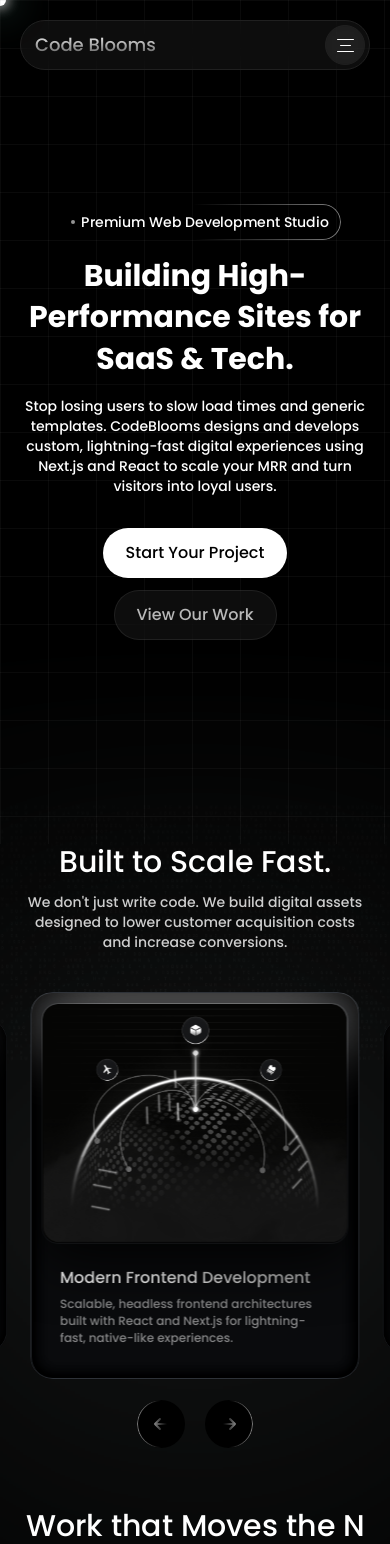
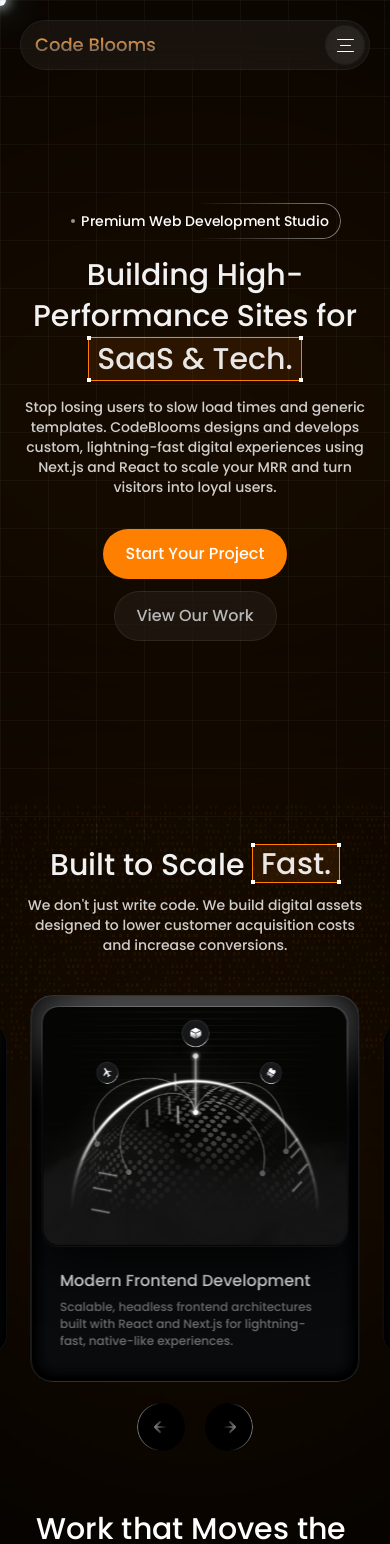
Before and after one commit to Coder-Aman-868/codeblooms-dark, a Next.js app: page / in a window 390 px wide. Shown: the top 1544 px of the page. Built offline with nearby package versions, Linux system fonts and the light colour scheme.

Commit message:
feat: enhance UI components with new HighlightLabel, update styles, and improve responsiveness

```diff
--- a/app/globals.css
+++ b/app/globals.css
@@ -7,9 +7,12 @@
   --primary-color: transparent;
   --primary-color-rgb: 255, 255, 255;
   --color-primary: var(--primary-color);
+  --color-secondary: #ff8000;
   --cursor-x: 50vw;
   --cursor-y: 50vh;
 }
+
+@theme {}
 
 * {
   padding: auto;
@@ -23,11 +26,9 @@
   background-color: #000;
   background-image:
     conic-gradient(from 270deg at bottom 1px right 1px, #000 25%, transparent 0),
-    radial-gradient(
-      280px at var(--cursor-x) var(--cursor-y),
-      rgba(126, 244, 221, 0.12),
-      transparent 70%
-    );
+    radial-gradient(350px at var(--cursor-x) var(--cursor-y),
+      #ff80005e,
+      transparent 70%);
   background-repeat: repeat, no-repeat;
   background-size: 48px 48px, 100% 100%;
   background-attachment: fixed;
@@ -41,8 +42,8 @@
   pointer-events: none;
   z-index: 0;
   background-image:
-    linear-gradient(to right, rgba(255,255,255,0.04) 1px, transparent 1px),
-    linear-gradient(to bottom,  rgba(255,255,255,0.04) 1px, transparent 1px);
+    linear-gradient(to right, rgba(255, 255, 255, 0.04) 1px, transparent 1px),
+    linear-gradient(to bottom, rgba(255, 255, 255, 0.04) 1px, transparent 1px);
   background-size: 48px 48px;
 }
 
@@ -209,11 +210,35 @@
   pointer-events: none !important;
   padding: 1px;
   background: linear-gradient(90.03deg, rgba(255, 255, 255, 0.5) 0.02%, rgba(153, 153, 153, 0) 50.18%);
-
   mask:
     linear-gradient(#000 0 0) content-box,
     linear-gradient(#000 0 0);
   mask-composite: exclude;
+  transition: all 0.4s linear !important;
+}
+
+.slider-buttons::after {
+  opacity: 0;
+  content: "";
+  position: absolute;
+  inset: 0;
+  border-radius: 999px;
+  pointer-events: none !important;
+  padding: 1px;
+  background: linear-gradient(90.03deg, #ff8000 0.02%, rgba(153, 153, 153, 0) 50.18%);
+  mask:
+    linear-gradient(#000 0 0) content-box,
+    linear-gradient(#000 0 0);
+  mask-composite: exclude;
+  transition: all 0.4s linear;
+}
+
+.slider-buttons:hover::after {
+  opacity: 1;
+}
+
+.slider-buttons:hover::before {
+  opacity: 0;
 }
 
 .back-to-top-button {
@@ -643,7 +668,7 @@
 }
 
 /* ---- Active card state ---- */
-.testimonial-radio:checked + .testimonial-card {
+.testimonial-radio:checked+.testimonial-card {
   --data-opacity: 1;
   --card-events: auto;
   z-index: 10 !important;
@@ -652,7 +677,7 @@
 }
 
 /* Reveal animation on active image */
-.testimonial-radio:checked + .testimonial-card > .testimonial-card-img-wrapper {
+.testimonial-radio:checked+.testimonial-card>.testimonial-card-img-wrapper {
   animation: testimonial-reveal-img calc(var(--duration) * 2) forwards;
 }
 
@@ -664,38 +689,62 @@
 }
 
 /* ---- Straighten animations per radio ---- */
-.testimonial-radio:nth-of-type(1):checked + .testimonial-card ~ .testimonial-card > .testimonial-card-img-wrapper {
+.testimonial-radio:nth-of-type(1):checked+.testimonial-card~.testimonial-card>.testimonial-card-img-wrapper {
   animation: testimonial-straighten-1 calc(var(--duration) * 2) forwards;
   animation-timing-function: var(--img-easing);
 }
-.testimonial-card:has(~ .testimonial-radio:nth-of-type(2):checked) > .testimonial-card-img-wrapper,
-.testimonial-radio:nth-of-type(2):checked + .testimonial-card ~ .testimonial-card > .testimonial-card-img-wrapper {
+
+.testimonial-card:has(~ .testimonial-radio:nth-of-type(2):checked)>.testimonial-card-img-wrapper,
+.testimonial-radio:nth-of-type(2):checked+.testimonial-card~.testimonial-card>.testimonial-card-img-wrapper {
   animation: testimonial-straighten-2 calc(var(--duration) * 2) forwards;
   animation-timing-function: var(--img-easing);
 }
-.testimonial-card:has(~ .testimonial-radio:nth-of-type(3):checked) > .testimonial-card-img-wrapper,
-.testimonial-radio:nth-of-type(3):checked + .testimonial-card ~ .testimonial-card > .testimonial-card-img-wrapper {
+
+.testimonial-card:has(~ .testimonial-radio:nth-of-type(3):checked)>.testimonial-card-img-wrapper,
+.testimonial-radio:nth-of-type(3):checked+.testimonial-card~.testimonial-card>.testimonial-card-img-wrapper {
   animation: testimonial-straighten-3 calc(var(--duration) * 2) forwards;
   animation-timing-function: var(--img-easing);
 }
-.testimonial-card:has(~ .testimonial-radio:nth-of-type(4):checked) > .testimonial-card-img-wrapper,
-.testimonial-radio:nth-of-type(4):checked + .testimonial-card ~ .testimonial-card > .testimonial-card-img-wrapper {
+
+.testimonial-card:has(~ .testimonial-radio:nth-of-type(4):checked)>.testimonial-card-img-wrapper,
+.testimonial-radio:nth-of-type(4):checked+.testimonial-card~.testimonial-card>.testimonial-card-img-wrapper {
   animation: testimonial-straighten-4 calc(var(--duration) * 2) forwards;
   animation-timing-function: var(--img-easing);
 }
 
-@keyframes testimonial-straighten-1 { 50% { --angle: 0deg; } }
-@keyframes testimonial-straighten-2 { 50% { --angle: 0deg; } }
-@keyframes testimonial-straighten-3 { 50% { --angle: 0deg; } }
-@keyframes testimonial-straighten-4 { 50% { --angle: 0deg; } }
+@keyframes testimonial-straighten-1 {
+  50% {
+    --angle: 0deg;
+  }
+}
+
+@keyframes testimonial-straighten-2 {
+  50% {
+    --angle: 0deg;
+  }
+}
+
+@keyframes testimonial-straighten-3 {
+  50% {
+    --angle: 0deg;
+  }
+}
+
+@keyframes testimonial-straighten-4 {
+  50% {
+    --angle: 0deg;
+  }
+}
 
 /* ---- Z-index stacking ---- */
 .testimonial-card:has(+ .testimonial-radio:checked) {
   z-index: 9;
 }
+
 .testimonial-card:has(+ .testimonial-radio + .testimonial-card + .testimonial-radio:checked) {
   z-index: 8;
 }
+
 .testimonial-card:has(+ .testimonial-radio + .testimonial-card + .testimonial-radio + .testimonial-card + .testimonial-radio:checked) {
   z-index: 7;
 }
--- a/app/page.tsx
+++ b/app/page.tsx
@@ -10,7 +10,7 @@
 export default function Home() {
   return (
     <>
-      <Hero badge="Premium Web Development Studio" heading="Building High-Performance <br class='sm:flex hidden' /> Sites for SaaS & Tech." para=" Stop losing users to slow load times and generic templates. CodeBlooms designs and develops custom, lightning-fast digital experiences using Next.js and React to scale your MRR and turn visitors into loyal users." btn1="Start Your Project" btn1Link="/start-project" btn2=" View Our Work" btn2Link="/portfolio" />
+      <Hero badge="Premium Web Development Studio" heading="Building High-Performance Sites for" headingClassName="max-w-[900px]" para=" Stop losing users to slow load times and generic templates. CodeBlooms designs and develops custom, lightning-fast digital experiences using Next.js and React to scale your MRR and turn visitors into loyal users." btn1="Start Your Project" btn1Link="/start-project" btn2=" View Our Work" btn2Link="/portfolio" highlightLabelText="SaaS & Tech." />
       <BuiltScale />
       <WorkNeedle />
       <Methodology />
--- a/components/common/Button.tsx
+++ b/components/common/Button.tsx
@@ -11,7 +11,7 @@
 
 const Button = ({ children, className, secondary = false, ref, type = "button", onClick }: Props) => {
     return (
-        <button ref={ref} type={type} onClick={onClick} className={`rounded-[999px] cursor-pointer group relative overflow-hidden py-4 px-5.5 text-base font-medium  leading-none transition-all duration-300 ease-in-out ${secondary ? "border border-white/8 bg-white/5 hover:bg-white/2 hover:border-white/50 backdrop-blur-[22px] text-[#B8B8B8]" : "text-black bg-white hover:bg-transparent hover:text-white border border-transparent hover:border-white"} ${className}`}>
+        <button ref={ref} type={type} onClick={onClick} className={`rounded-[999px] cursor-pointer group relative overflow-hidden py-4 px-5.5 text-base font-medium  leading-none transition-all duration-300 ease-in-out ${secondary ? "border border-white/8 bg-white/5 hover:bg-(--color-secondary)/2 hover:border-(--color-secondary)/50 backdrop-blur-[22px] text-[#B8B8B8] hover:text-(--color-secondary)/70" : "text-white bg-(--color-secondary) hover:bg-(--color-secondary)/20 hover:text-(--color-secondary) border border-transparent hover:border-(--color-secondary) "} ${className}`}>
             {children}
         </button>
     )
--- a/components/common/Heading.tsx
+++ b/components/common/Heading.tsx
@@ -1,8 +1,9 @@
 import React from 'react'
 import TextReveal from '../animations/TextReveal';
+import HighlightLabel from './HighlightLabel';
 
 interface Props {
-    children: React.ReactNode;
+    children: string;
     Tag?: 'h1' | 'h2' | 'h3' | 'h4' | 'h5' | 'h6'
     className?: string;
     ref?: React.RefObject<HTMLHeadingElement>;
@@ -11,12 +12,12 @@
 }
 
 const Heading = ({ children, Tag = 'h2', className, ref, dangerouslySetInnerHTML, animate }: Props) => {
-    const baseClass = `bg-[linear-gradient(90deg,#FFFFFF_30%,#B1B1B1_91.16%)] bg-clip-text text-transparent ${className}`;
-
+    const baseClass = `text-white/95 ${className}`;
+    console.log(children)
     if (animate) {
         return (
             <TextReveal Tag={Tag} className={baseClass}>
-                {children}
+                {children.split(' ').slice(0, -1).join(' ')} <HighlightLabel className='text-(--color-secondary)'>{children.split(' ').slice(-1)}</HighlightLabel>
             </TextReveal>
         );
     }
--- a/components/common/Hero.tsx
+++ b/components/common/Hero.tsx
@@ -2,6 +2,7 @@
 import Paragraph from './Paragraph'
 import Button from './Button'
 import Link from 'next/link'
+import HighlightLabel from './HighlightLabel';
 
 interface Props {
     badge?: string;
@@ -11,15 +12,18 @@
     btn1Link?: string;
     btn2?: string;
     btn2Link?: string;
+    highlightLabelText?: string;
+    headingClassName?: string;
 }
 
-const Hero = ({ badge, heading, para, btn1, btn1Link = "#", btn2, btn2Link = "#" }: Props) => {
+const Hero = ({ badge, heading, para, btn1, highlightLabelText, headingClassName, btn1Link = "#", btn2, btn2Link = "#" }: Props) => {
 
     return (
         <div className='min-h-screen flex justify-center relative lg:py-35 sm:py-30 py-23 px-4 overflow-x-clip'>
+            <div className="bg-(--color-secondary)/50 w-[80vh] h-[30vh] absolute left-1/2 top-1/2 -translate-1/2 blur-[300px] rounded-full "></div>
             <div className="max-w-247 mx-auto flex flex-col sm:gap-6 gap-4 items-center relative z-20 justify-center">
                 <Badge>{badge}</Badge>
-                <h1 dangerouslySetInnerHTML={{ __html: heading ?? "" }} className='text-white lg:text-6xl md:text-5xl sm:text-4xl text-3xl text-center font-bold leading-[137%]'></h1>
+                <h1 className={`text-white/95 lg:text-6xl md:text-5xl sm:text-4xl text-3xl text-center font-medium leading-[137%] mx-auto ${headingClassName}`}>{heading} <HighlightLabel>{highlightLabelText}</HighlightLabel></h1>
                 <Paragraph className='text-center'>{para}</Paragraph>
                 <div className="flex items-center justify-center sm:flex-row flex-col sm:max-w-none max-w-100 w-full sm:gap-5 gap-3 sm:mt-0 mt-4">
                     <Link href={btn1Link}>
@@ -30,21 +34,6 @@
                     </Link>
                 </div>
             </div>
-            {/* <div className="absolute inset-0 pointer-events-none">
-                <div className="relative h-full w-full overflow-clip">
-                    <div ref={starsBg} className="absolute inset-0 w-full h-full mix-blend-luminosity flex justify-center items-center">
-                        <HeroLottie />
-                    </div>
-                    <div className="absolute lg:top-[70%] md:top-[60%] top-[70%] left-1/2 -translate-x-1/2 xl:w-200 md:w-150 sm:w-86 w-75 lg:h-75.75 md:h-55.75 h-35">
-                        <div ref={blurWhiteLayer} className="absolute opacity-0 w-full h-full lg:top-[-25%] top-[20%] left-1/2 -translate-x-1/2">
-                            <Image fill priority className='h-full lg:scale-[3] scale-[2]' src={'/assets/images/png/hero-blur-layer.png'} alt='blur layer' />
-                        </div>
-                        <div ref={circleImage} className="absolute opacity-0 w-full h-full top-[110%] left-1/2 -translate-x-1/2">
-                            <Image fill priority className='h-full lg:scale-[3] scale-[2]' src={'/assets/images/png/top-white-border-image.png'} alt='blur layer' />
-                        </div>
-                    </div>
-                </div>
-            </div> */}
         </div>
     )
 }
--- /dev/null
+++ b/components/common/HighlightLabel.tsx
@@ -0,0 +1,22 @@
+interface HighlightLabelProps {
+    children: React.ReactNode
+    className?: string
+}
+
+export default function HighlightLabel({
+    children,
+    className = '',
+}: HighlightLabelProps) {
+    return (
+        <span
+            className={`relative w-fit mx-auto text-white/90 bg-(--color-secondary)/10 inline-block border border-(--color-secondary) px-2 font-machina pt-[.06rem] ${className}`}
+        >
+            {children}
+
+            <span className="absolute aspect-square h-1 bg-white z-10 top-0 left-0 -translate-x-1/2 -translate-y-1/2" />
+            <span className="absolute aspect-square h-1 bg-white z-10 top-0 right-0 translate-x-1/2 -translate-y-1/2" />
+            <span className="absolute aspect-square h-1 bg-white z-10 bottom-0 left-0 -translate-x-1/2 translate-y-1/2" />
+            <span className="absolute aspect-square h-1 bg-white z-10 bottom-0 right-0 translate-x-1/2 translate-y-1/2" />
+        </span>
+    )
+}
--- a/components/common/Navbar.tsx
+++ b/components/common/Navbar.tsx
@@ -107,6 +107,7 @@
     }
     const handleMouseLeave = () => setTarget(activePosRef.current)
 
+
     return (
         <>
             {/* ── Top bar ───────────────────────────────────────────────────── */}
@@ -116,7 +117,7 @@
                     {/* Logo */}
                     <Link
                         href='/'
-                        className='bg-[linear-gradient(180deg,#E7E7E7_0%,#646464_100%)] text-transparent bg-clip-text text-lg leading-none font-medium text-nowrap'
+                        className={`${pathname === '/' ? 'bg-[linear-gradient(180deg,#FF9E3C_0%,#646464_100%)]' : 'bg-[linear-gradient(180deg,#E7E7E7_0%,#646464_100%)]'} text-transparent bg-clip-text text-lg leading-none font-medium text-nowrap`}
                     >
                         Code Blooms
                     </Link>
@@ -124,7 +125,7 @@
                     {/* Desktop links */}
                     <div
                         ref={navRef}
-                        className="relative flex justify-center gap-6.5 items-center leading-none text-[#B8B8B8] text-base max-lg:hidden"
+                        className="relative flex justify-center gap-6.5 items-center leading-none text-base max-lg:hidden"
                         onMouseLeave={handleMouseLeave}
                     >
                         {NAV_LINKS.map(({ href, label }, i) => {
@@ -135,7 +136,7 @@
                                     href={href}
                                     ref={(el) => { linkRefs.current[i] = el }}
                                     onMouseEnter={handleMouseEnter}
-                                    className={`py-1 transition-colors duration-200 hover:text-white ${isActive ? 'text-white' : ''}`}
+                                    className={`py-1 transition-colors duration-200 hover:text-(--color-secondary) ${isActive ? 'text-(--color-secondary)' : 'text-white/70'}`}
                                 >
                                     {label}
                                 </Link>
@@ -145,7 +146,7 @@
                         {/* Lerp underline */}
                         <span
                             ref={underlineRef}
-                            className="pointer-events-none absolute bottom-0 h-px bg-white rounded-full"
+                            className="pointer-events-none absolute bottom-0 h-px bg-(--color-secondary) rounded-full"
                             style={{
                                 left: 0,
                                 width: `${currentRef.current.width}px`,
--- a/components/common/Paragraph.tsx
+++ b/components/common/Paragraph.tsx
@@ -12,7 +12,7 @@
     return (
         <>
             {!animate && (
-                <p ref={ref} className={`md:text-lg sm:text-base text-sm font-medium text-white ${className}`}>{children}</p>
+                <p ref={ref} className={`md:text-lg sm:text-base text-sm font-medium text-white/80 ${className}`}>{children}</p>
             )}
             {animate && (
                 <SmoothAnimtionWrapper>
--- a/components/homepage/BuiltScale.tsx
+++ b/components/homepage/BuiltScale.tsx
@@ -21,7 +21,7 @@
     <div className='lg:pb-37.5 md:pb-30 sm:pb-20 pb-15 px-5 relative overflow-x-clip'>
       <div className="max-w-[1036px] mx-auto w-full relative z-10">
         <div className="flex flex-col justify-center items-center gap-3 max-w-[800px] mx-auto pb-10">
-          <Heading animate Tag='h2' className='lg:text-5xl md:text-custom-4xl sm:text-4xl text-3xl font-medium text-center text-white! bg-transparent!'>Built to Scale Fast.</Heading>
+          <Heading animate Tag='h2' className='lg:text-5xl md:text-custom-4xl sm:text-4xl text-3xl font-medium text-center'>Built to Scale Fast.</Heading>
           <Paragraph animate className='text-center opacity-80'>We don't just write code. We build digital assets designed to lower customer acquisition costs and increase conversions.</Paragraph>
         </div>
         {/* <div className="lg:flex hidden flex-row flex-wrap items-stretch justify-center gap-y-4 lg:-mx-3 -mx-2">
@@ -87,17 +87,17 @@
         </SmoothAnimtionWrapper>
         <SmoothAnimtionWrapper>
           <div className="flex gap-5 items-center justify-center w-full sm:mt-10 mt-5">
-            <button aria-label="Previous slide" className="custom-prev cursor-pointer hover:shadow-[3px_0_6px_-3px_#ffffff50] duration-400 ease-in size-12 bg-black slider-buttons rounded-4xl flex justify-center items-center">
+            <button aria-label="Previous slide" className="custom-prev cursor-pointer ease-in size-12 bg-black slider-buttons rounded-4xl flex justify-center items-center">
               <Icons icon='arrowIcon' />
             </button>
-            <button aria-label="Next slide" className="custom-next cursor-pointer hover:shadow-[-3px_0_6px_-3px_#ffffff50] duration-400 ease-in flex justify-center items-center size-12 bg-black slider-buttons before:bg-[linear-gradient(270.03deg,rgba(255,255,255,0.5)_0.02%,rgba(153,153,153,0)_50.18%)]! rounded-4xl">
+            <button aria-label="Next slide" className="custom-next cursor-pointer ease-in flex justify-center items-center size-12 bg-black slider-buttons before:rotate-180 after:rotate-180 rounded-4xl">
               <Icons className='rotate-180' icon='arrowIcon' />
             </button>
           </div>
         </SmoothAnimtionWrapper>
       </div>
-      <div className="bg-[#EAFFFF] opacity-60 blur-[200px] w-[415px] h-[129px] absolute top-[295px] left-1/2 -translate-x-1/2"></div>
-      <img className='w-[1079px] h-auto absolute lg:-top-20 sm:top-0 -top-10 left-1/2 -translate-x-1/2 mix-blend-overlay' src={"/assets/images/png/built-for-growth-top-layer.png"} alt='top layer' />
+      <div className="bg-(--color-secondary) opacity-60 blur-[200px] w-[415px] h-[129px] absolute top-[295px] left-1/2 -translate-x-1/2"></div>
+      <img className='w-[1079px] h-auto absolute lg:-top-20 sm:top-0 -top-10 left-1/2 -translate-x-1/2 mix-blend-soft-light' src={"/assets/images/png/built-for-growth-top-layer.png"} alt='top layer' />
     </div>
   )
 }
--- a/components/homepage/FoundersSaying.tsx
+++ b/components/homepage/FoundersSaying.tsx
@@ -5,6 +5,7 @@
 import { ScrollTrigger } from 'gsap/ScrollTrigger'
 import Icons from '../common/Icons';
 import Badge from '../common/Badge';
+import Heading from '../common/Heading';
 
 gsap.registerPlugin(ScrollTrigger)
 
@@ -219,7 +220,7 @@
                 {/* Section Header */}
                 <div className="testimonial-header">
                     <Badge>What Our Clients Say</Badge>
-                    <h2 className="testimonial-heading">Trusted by Industry Leaders</h2>
+                    <Heading animate Tag='h2' className='lg:text-5xl md:text-custom-4xl sm:text-4xl text-3xl font-medium text-center'>Trusted by Industry Leaders</Heading>
                 </div>
 
                 {/* Card Slider */}
@@ -282,7 +283,7 @@
                                         </div>
 
                                         <footer className="testimonial-card-footer slide-fade-up">
-                                            <label htmlFor={`testimonial-radio-${prevIndex}`} aria-label="Previous"  className="cursor-pointer hover:shadow-[3px_0_6px_-3px_#ffffff50] duration-400 ease-in size-12 bg-black slider-buttons rounded-4xl flex justify-center items-center">
+                                            <label htmlFor={`testimonial-radio-${prevIndex}`} aria-label="Previous" className="cursor-pointer hover:shadow-[3px_0_6px_-3px_#ffffff50] duration-400 ease-in size-12 bg-black slider-buttons rounded-4xl flex justify-center items-center">
                                                 <Icons icon='arrowIcon' />
                                             </label>
                                             <label htmlFor={`testimonial-radio-${nextIndex}`} aria-label="Next" className="cursor-pointer hover:shadow-[-3px_0_6px_-3px_#ffffff50] duration-400 ease-in flex justify-center items-center size-12 bg-black slider-buttons before:bg-[linear-gradient(270.03deg,rgba(255,255,255,0.5)_0.02%,rgba(153,153,153,0)_50.18%)]! rounded-4xl">
```
